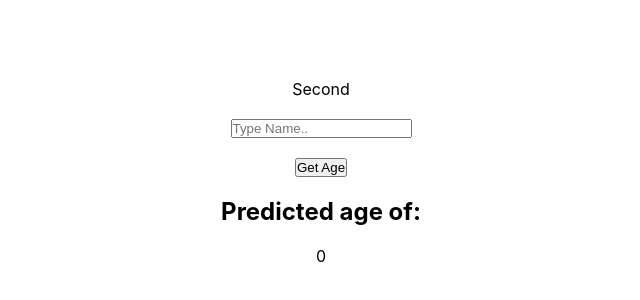
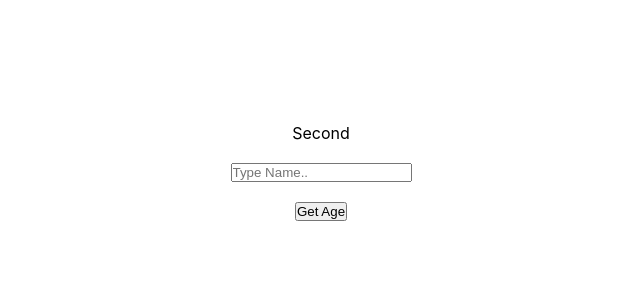
Before and after one commit to kasparlaurenz/pedrotech-course, a React (Create React App) app: page / in a window 1280 px wide. Shown: the part 228-528 px from the top of the page, without its empty margins (319-959 px from the left). Built offline with nearby package versions, Linux system fonts and the light colour scheme; the HTML template or start-up script is replaced by a standard one.

Commit message:
adjust display status

```diff
--- a/src/Second.tsx
+++ b/src/Second.tsx
@@ -23,8 +23,12 @@ const Second = () => {
         value={person.name}
       />
       <button onClick={getAge}>Get Age</button>
-      <h2>Predicted age of: {person.name}</h2>
-      <p>{person.age}</p>
+      {person.age !== 0 && (
+        <>
+          <h2>Predicted age of: {person.name}</h2>
+          <p>{person.age}</p>
+        </>
+      )}
     </>
   );
 };
```
